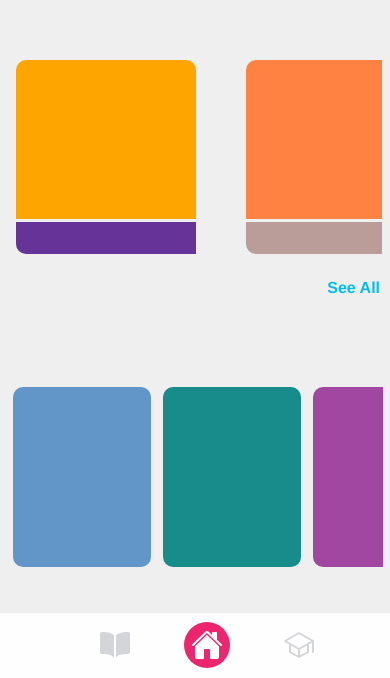
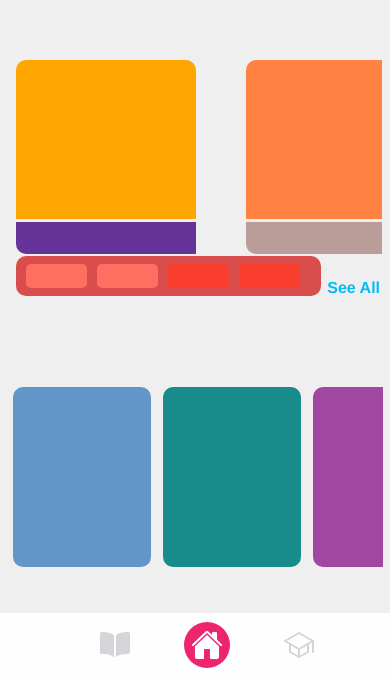
Before and after one commit to atsakymai/atsakymai.github.io, a plain HTML site: page index.html in a window 390 px wide. Shown: the part 166-844 px from the top of the page. Drawn offline with nearby package versions, Linux system fonts and the light colour scheme.

Commit message:
Update style.css

```diff
--- a/style.css
+++ b/style.css
@@ -215,25 +215,6 @@
         left: 4%;
     }
 
-    #topSlider.show-scrollbar{
-        background-color: red;
-        scrollbar-width: 12px;
-    }
-
-    #topSlider::-webkit-scrollbar {
-        scrollbar-width: 12px;
-        background: gray;
-    }
-
-    #topSlider::-webkit-scrollbar-thumb {
-        background-color: #888;
-        border-radius: 6px;
-    }
-
-    #topSlider::-webkit-scrollbar-track {
-        background-color: #eee; /* Color of the track */
-    }
-
     #topSlider #bg1{
         position: relative;
         height: 60%;
@@ -294,4 +275,33 @@
         bottom: -35px;
         border-bottom-left-radius: 10px;
     }
+
+    #chooseGenre{
+        position: fixed;
+        height: 40px;
+        width: 305px;
+        display: block;
+        background: rgba(218, 77, 77, 1);
+        top: 50%;
+        left: 4%;
+        border-radius: 10px;
+        display: flex;
+        align-items: center;
+    }
+
+    #chooseGenre #div1,#chooseGenre #div2{
+        height: 60%;
+        width: 20%;
+        background: #FF6F61;
+        margin-left: 10px;
+        border-radius: 5px;
+    }
+
+    #chooseGenre #div3,#chooseGenre #div4{
+        height: 60%;
+        width: 20%;
+        background: #fa3e2d;
+        margin-left: 10px;
+        border-radius: 5px;
+    }
 }
```
